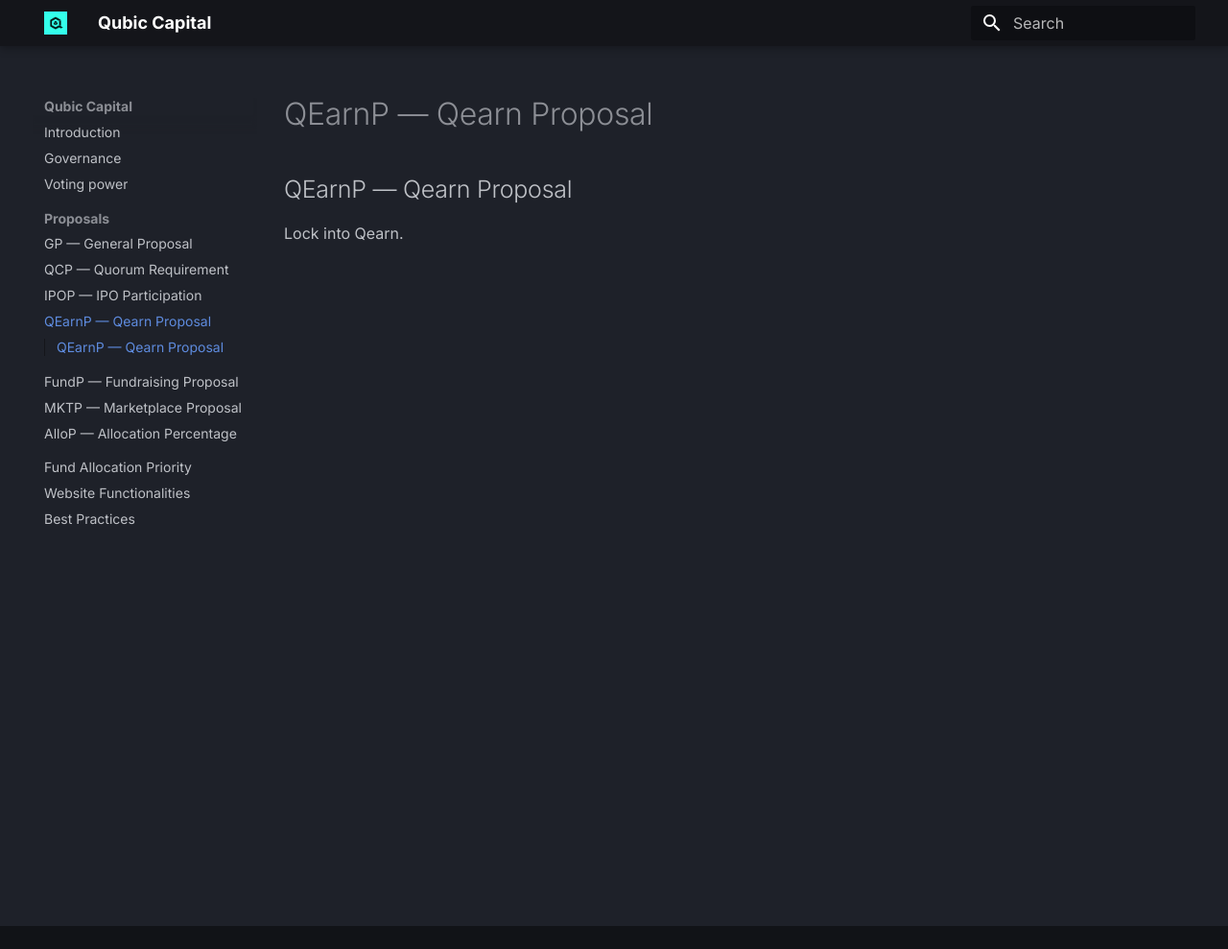
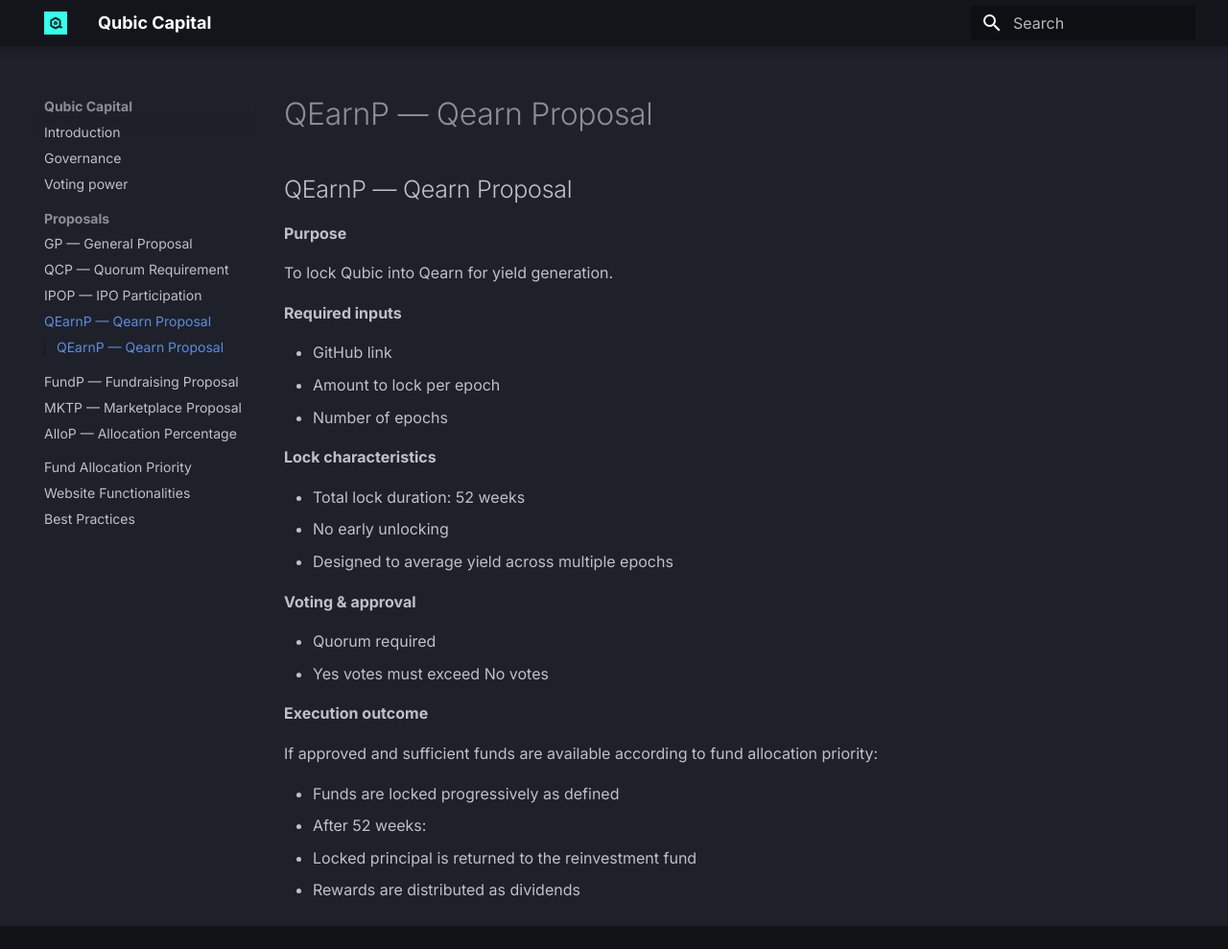
Before and after one commit to HermanToothrot10/qubic-capital-manual, an MkDocs documentation site: the page built from docs/proposals/qearnp.md, in a window 1280 px wide and 989 px high. Shown: the whole window at 96% size. Built offline with MkDocs 1.6.1 and Material for MkDocs 9.7.7, drawn with Linux system fonts in a browser that asks for light colours.

Commit message:
Update qearnp.md

```diff
--- a/docs/proposals/qearnp.md
+++ b/docs/proposals/qearnp.md
@@ -1,3 +1,31 @@
 ## QEarnP — Qearn Proposal
 
-Lock into Qearn.
+**Purpose**
+
+To lock Qubic into Qearn for yield generation.
+
+**Required inputs**
+
+- GitHub link
+- Amount to lock per epoch
+- Number of epochs
+
+**Lock characteristics**
+
+- Total lock duration: 52 weeks
+- No early unlocking
+- Designed to average yield across multiple epochs
+
+**Voting & approval**
+
+- Quorum required
+- Yes votes must exceed No votes
+
+**Execution outcome**
+
+If approved and sufficient funds are available according to fund allocation priority:
+
+- Funds are locked progressively as defined
+- After 52 weeks:
+  - Locked principal is returned to the reinvestment fund
+  - Rewards are distributed as dividends
```
